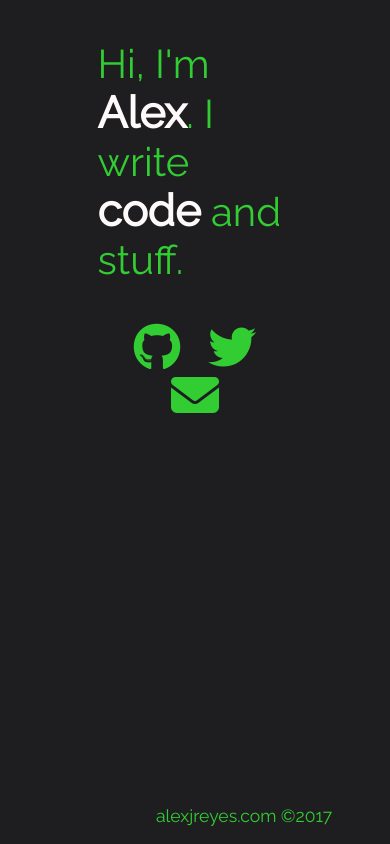
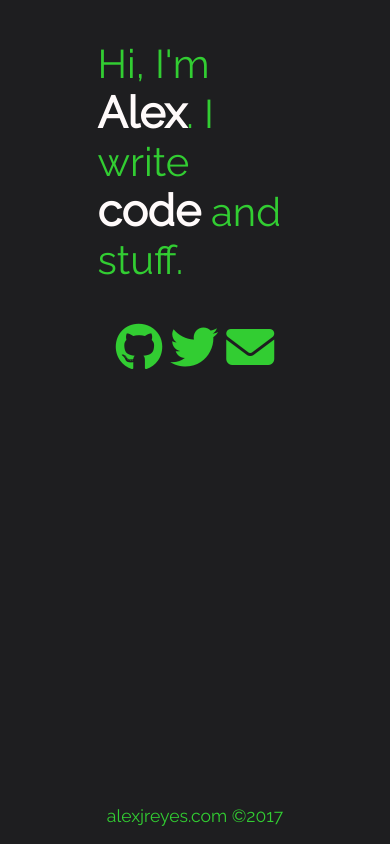
Before and after one commit to alexako/alexjreyes-python, a Flask app: page / in a window 390 px wide. Run offline with Flask 2, Linux system fonts and the light colour scheme; some libraries are stand-ins or nearby versions.

Commit message:
Add media query for contact. Mobile first

```diff
--- a/app/static/css/style.css
+++ b/app/static/css/style.css
@@ -46,14 +46,27 @@ a:visited {
     text-align: center;
 }
 .contact a {
-    margin: 0 12px;
+    margin: 0 2px;
 }
 
 footer {
+    font-size: 1.1em;
     position: absolute;
     bottom: 0;
+    /*
     left: 40%;
-    font-size: 1.1em;
     width: 183px;
     margin: 0 auto;
+    */
+    left: 0;
+    width: 100%;
 }
+footer p {
+    text-align: center;
+}
+
+@media screen and (min-width: 28.75em) {
+    .contact a {
+        margin: 0 12px;
+    }
+}
```
